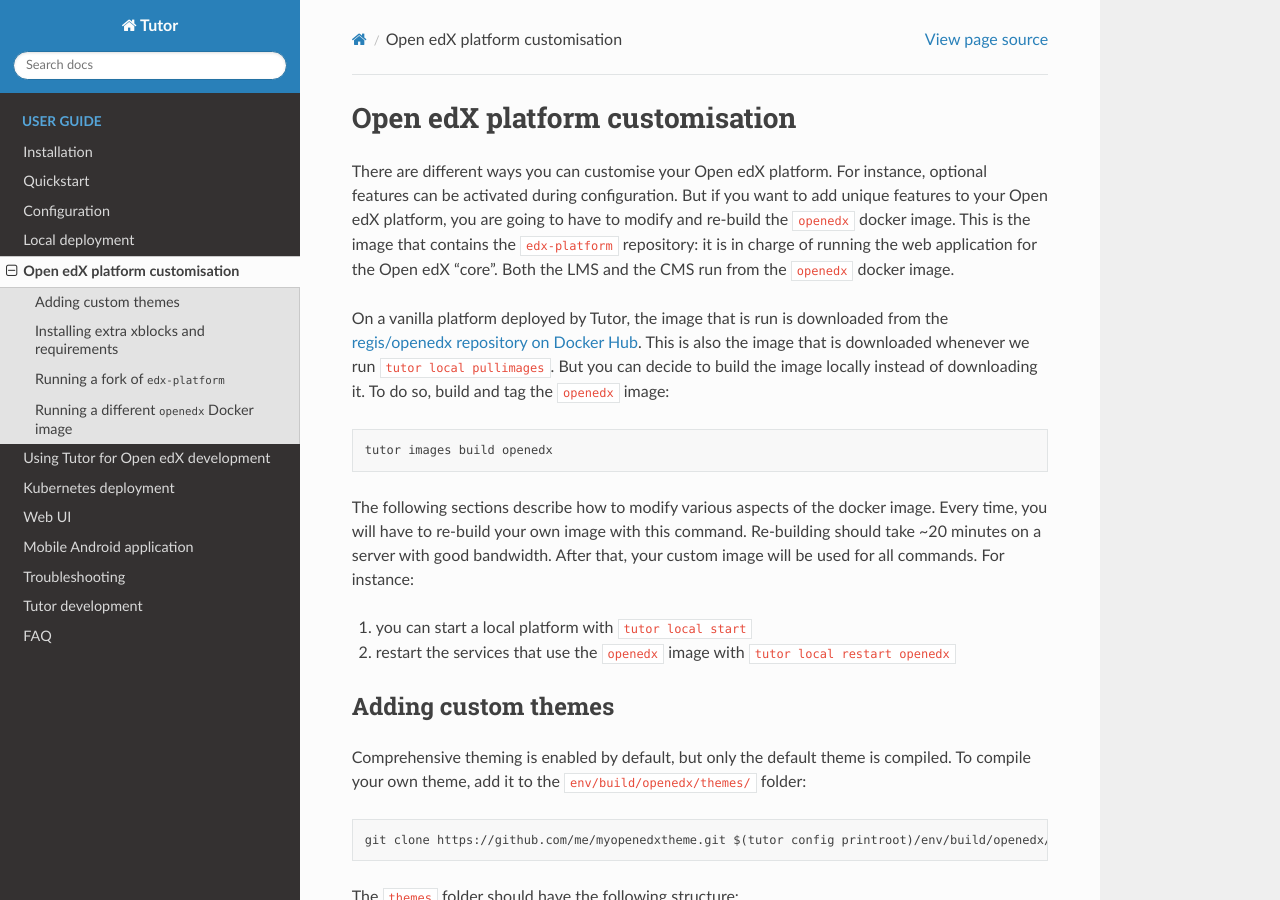
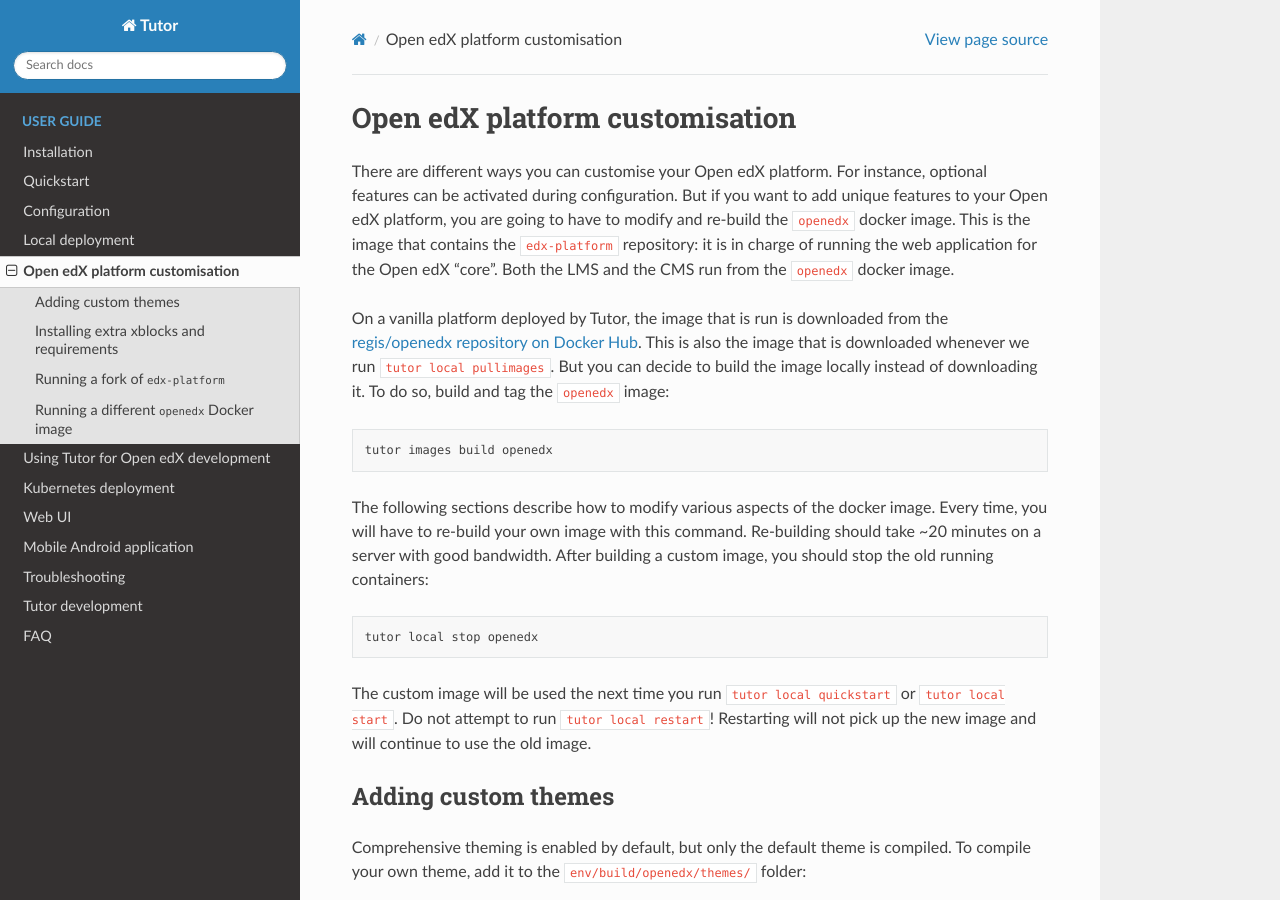
Before and after one commit to overhangio/tutor, a Sphinx documentation site: the page built from docs/customise.rst, in a window 1280 px wide and 900 px high. Built offline with Sphinx 7.4.7 and the Read the Docs theme 2.0.0, drawn with Linux system fonts in a browser that asks for light colours.

Commit message:
Document the stop/start restart procedure on new image

```diff
--- a/docs/customise.rst
+++ b/docs/customise.rst
@@ -9,10 +9,11 @@
 
     tutor images build openedx
 
-The following sections describe how to modify various aspects of the docker image. Every time, you will have to re-build your own image with this command. Re-building should take ~20 minutes on a server with good bandwidth. After that, your custom image will be used for all commands. For instance:
+The following sections describe how to modify various aspects of the docker image. Every time, you will have to re-build your own image with this command. Re-building should take ~20 minutes on a server with good bandwidth. After building a custom image, you should stop the old running containers::
 
-1. you can start a local platform with ``tutor local start``
-2. restart the services that use the ``openedx`` image with ``tutor local restart openedx``
+    tutor local stop openedx
+
+The custom image will be used the next time you run ``tutor local quickstart`` or ``tutor local start``. Do not attempt to run ``tutor local restart``! Restarting will not pick up the new image and will continue to use the old image.
 
 Adding custom themes
 --------------------
```
